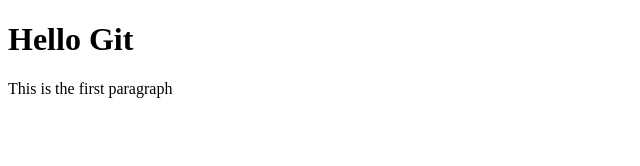
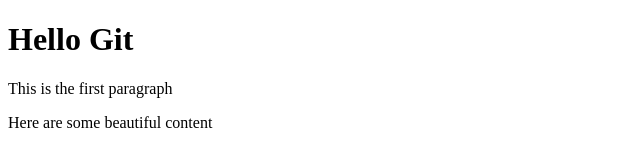
Before and after one commit to Melissia26/my_project, a plain HTML site: page hello.html in a window 1280 px wide. Shown: the whole page, without its empty margins (0-640 px from the left). Drawn offline with Linux system fonts and the light colour scheme.

Commit message:
adds hello.html file

```diff
--- a/hello.html
+++ b/hello.html
@@ -8,5 +8,6 @@
 <body>
     <h1>Hello Git</h1>
     <p>This is the first paragraph</p>
+    <p> Here are some beautiful content</p>
 </body>
 </html>
```
